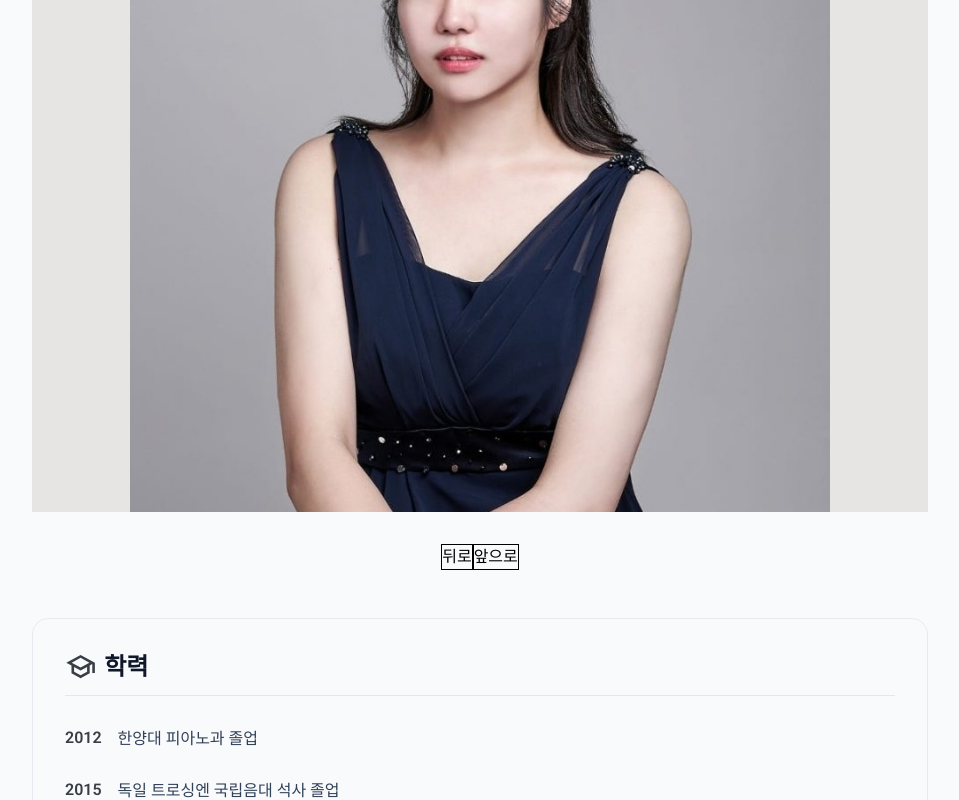
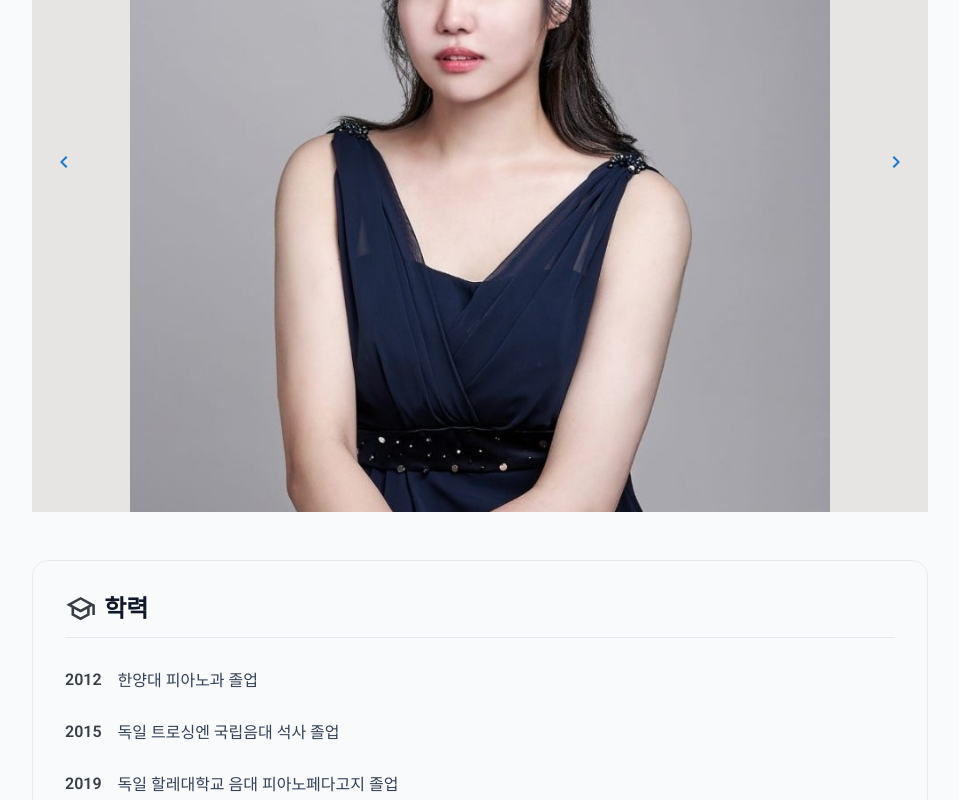
Before and after one commit to yoojanghun/crystal-piano-class, a React (Vite) app: page / in a window 1280 px wide. Shown: the part 1220-2020 px from the top of the page, without its empty margins (160-1119 px from the left). Built offline with nearby package versions, Linux system fonts and the light colour scheme.

Commit message:
carousel에서 button 위치 옮김

```diff
--- a/src/pages/Home/components/Instructor.tsx
+++ b/src/pages/Home/components/Instructor.tsx
@@ -1,8 +1,11 @@
 import {
   SchoolOutlined,
   WorkspacePremiumOutlined,
-  MusicNoteOutlined
+  MusicNoteOutlined,
+  ChevronLeft,
+  ChevronRight
 } from "@mui/icons-material";
+import { Button } from "@mui/material";
 import sujung0 from "../../../assets/profile1.jpg";
 import sujung1 from "../../../assets/profile2.jpg";
 import sujung2 from "../../../assets/profile3.jpg";
@@ -73,19 +76,43 @@ function Instructor() {
             <h2 className="text-4xl sm:text-5xl font-bold text-slate-900 mb-6">
               PIANIST 이수정
             </h2>
-            <div className="flex justify-center mb-8 bg-stone-200 h-80 sm:h-[550px] md:h-[600px] lg:h-[700px]">
-              <img
-                src={sujungImg[page]}
-                alt="sujung-pic"
-                className="w-full h-full object-contain"
-              />
+            <div className="relative w-full">
+              <div className="flex justify-center mb-8 bg-stone-200 w-full h-80 sm:h-[550px] md:h-[600px] lg:h-[700px]">
+                <img
+                  src={sujungImg[page]}
+                  alt="sujung-pic"
+                  className="w-full h-full object-contain"
+                />
+              </div>
+              <div className="absolute left-0 top-1/2 -translate-y-1/2">
+                <Button
+                  onClick={decreaseImgPage}
+                  sx={{
+                    width: 60,
+                    height: 60,
+                    "&:hover": {
+                      backgroundColor: "black"
+                    }
+                  }}
+                >
+                  <ChevronLeft />
+                </Button>
+              </div>
+              <div className="absolute right-0 top-1/2 -translate-y-1/2">
+                <Button
+                  onClick={increaseImgPage}
+                  sx={{
+                    width: 60,
+                    height: 60,
+                    "&:hover": {
+                      backgroundColor: "black"
+                    }
+                  }}
+                >
+                  <ChevronRight />
+                </Button>
+              </div>
             </div>
-            <button className="border" onClick={decreaseImgPage}>
-              뒤로
-            </button>
-            <button className="border" onClick={increaseImgPage}>
-              앞으로
-            </button>
           </div>
 
           {/* Content Sections */}
--- a/src/pages/Home/components/Questions.tsx
+++ b/src/pages/Home/components/Questions.tsx
@@ -79,10 +79,10 @@ function Questions() {
                 }
               }}
             >
-              당신은 누구십니까?
+              가장 이쁜 제자가 누구인가요?
             </AccordionSummary>
             <AccordionDetails>
-              저는 사람입니다
+              유장훈이에요!!
             </AccordionDetails>
           </Accordion>
           <Accordion
@@ -103,10 +103,10 @@ function Questions() {
                 }
               }}
             >
-              선생님 몇살이신가요??
+              가장 소중한 제자가 누구인가요?
             </AccordionSummary>
             <AccordionDetails>
-              24살 입니다
+              유장훈 이에요!!!
             </AccordionDetails>
           </Accordion>
         </div>
```
